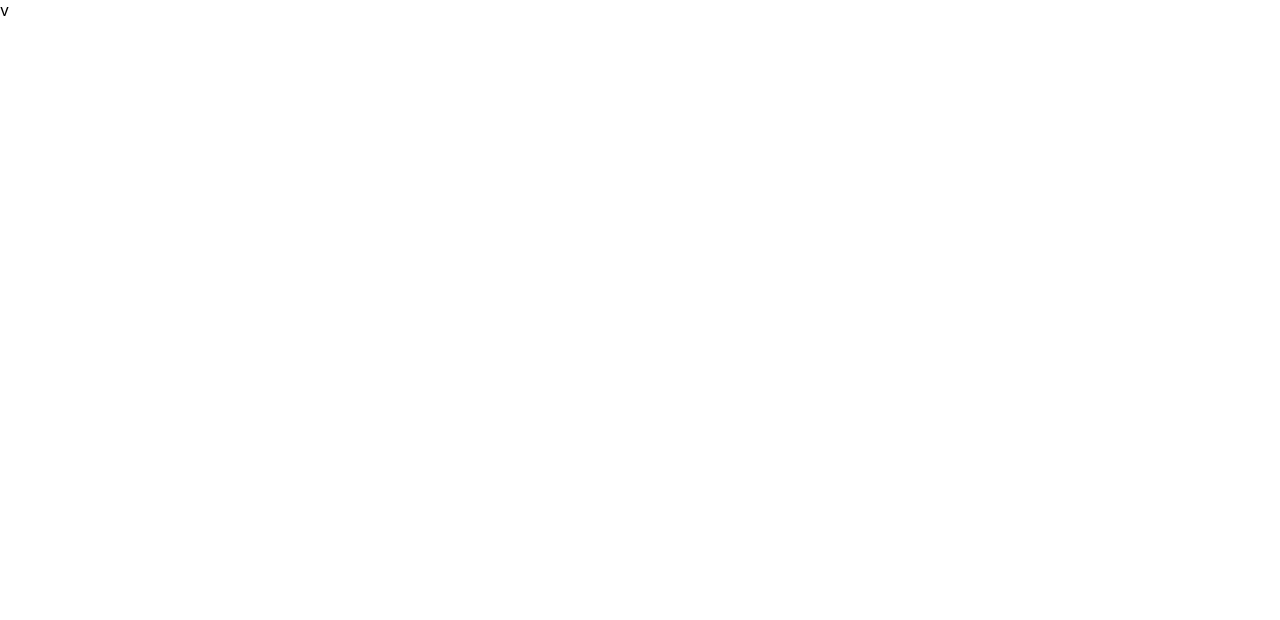
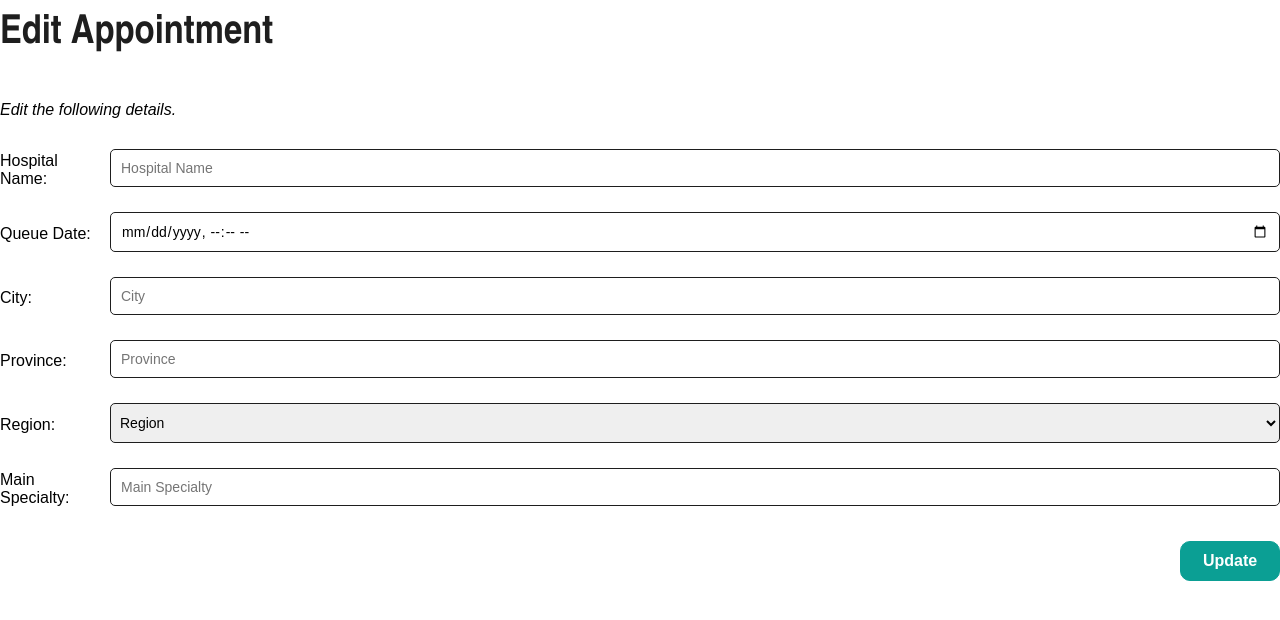
Before and after one commit to ennxxx/database-repo, a React (Create React App) app in the folder frontend/: page /edit in a window 1280 px wide. Shown: the top 620 px of the page. Built offline with nearby package versions, Linux system fonts and the light colour scheme.

Commit message:
feat: edit popup

```diff
--- a/frontend/src/App.css
+++ b/frontend/src/App.css
@@ -199,7 +199,19 @@
 
 /*  Popup */
 
-.popup-overlay {
+.add-popup-overlay {
+    position: fixed;
+    top: 0;
+    left: 0;
+    width: 100%;
+    height: 100%;
+    background-color: rgba(0, 0, 0, 0.5);
+    display: flex;
+    justify-content: center;
+    align-items: center;
+}
+
+.edit-popup-overlay {
     position: fixed;
     top: 0;
     left: 0;
--- a/frontend/src/pages/Add.jsx
+++ b/frontend/src/pages/Add.jsx
@@ -63,8 +63,6 @@ const Add = () => {
         }
     };
 
-    console.log(appt)
-
     return (
         <div className="add-record-form">
 
@@ -90,6 +88,7 @@ const Add = () => {
             <div className="input-container">
                 <label htmlFor="region">Region:</label>
                 <select id="region" onChange={handleRegion} name="RegionName" >
+                    <option value="" disabled selected>Region</option>
                     <option value="National Capital Region (NCR)">National Capital Region (NCR)</option>
                     <option value="Central Visayas (VII)">Central Visayas (VII)</option>
                     <option value="SOCCSKSARGEN (Cotabato Region) (XII)">SOCCSKSARGEN (Cotabato Region) (XII)</option>
--- a/frontend/src/pages/Appointments.jsx
+++ b/frontend/src/pages/Appointments.jsx
@@ -18,10 +18,24 @@ const AddPopup = ({ isOpen, onClose }) => {
     if (!isOpen) return null;
 
     return (
-        <div className="popup-overlay">
+        <div className="add-popup-overlay">
             <div className="popup">
                 <button className="close-btn" onClick={onClose}>X</button>
                 <Add />
+            </div>
+        </div>
+
+    )
+}
+
+const EditPopup = ({ isOpen, onClose }) => {
+    if (!isOpen) return null;
+
+    return (
+        <div className="edit-popup-overlay">
+            <div className="popup">
+                <button className="close-btn" onClick={onClose}>X</button>
+                <Edit />
             </div>
         </div>
 
@@ -35,7 +49,8 @@ const Appointments = () => {
     const [page, setPage] = useState(1);
     const [totalPages, setTotalPages] = useState(1);
     const [itemsPerPage, setItemsPerPage] = useState(10);
-    const [isPopupOpen, setIsPopupOpen] = useState(false);
+    const [isAddPopupOpen, setIsAddPopupOpen] = useState(false);
+    const [isEditPopupOpen, setIsEditPopupOpen] = useState(false);
 
     useEffect(() => {
         const fetchData = async () => {
@@ -93,8 +108,12 @@ const Appointments = () => {
         setPage(totalPages);
     };
 
-    const togglePopup = () => {
-        setIsPopupOpen(!isPopupOpen);
+    const toggleAddPopup = () => {
+        setIsAddPopupOpen(!isAddPopupOpen);
+    };
+
+    const toggleEditPopup = () => {
+        setIsEditPopupOpen(!isEditPopupOpen);
     };
 
     return (
@@ -123,8 +142,8 @@ const Appointments = () => {
                     )}
                 </div>
                 <div className="button">
-                    <button className="add-record-btn" onClick={togglePopup}>Add Record</button>
-                    <AddPopup isOpen={isPopupOpen} onClose={togglePopup} />
+                    <button className="add-record-btn" onClick={toggleAddPopup}>Add Record</button>
+                    <AddPopup isOpen={isAddPopupOpen} onClose={toggleAddPopup} />
                 </div>
             </div>
 
@@ -145,7 +164,7 @@ const Appointments = () => {
                     {appts.map((appt) => (
                         <tr key={appt.apptid}>
                             <td>
-                                <button className="edit-button">
+                                <button className="edit-button" onClick={toggleEditPopup}>
                                     <PiPencilSimpleLine />
                                 </button>
                             </td>
@@ -160,6 +179,8 @@ const Appointments = () => {
                     ))}
                 </tbody>
             </table>
+
+            <EditPopup isOpen={isEditPopupOpen} onClose={toggleEditPopup} />
 
             <div className="navigate">
                 <div className="navigate-content">
--- a/frontend/src/pages/Edit.jsx
+++ b/frontend/src/pages/Edit.jsx
@@ -1,9 +1,88 @@
-import React from 'react'
+import React, { useState, useEffect } from 'react';
+import '../App.css';
+import axios from 'axios';
 
-const Edit = () => {
+const Edit = ({ appointment }) => {
+    const [appt, setAppt] = useState({ ...appointment });
+
+    useEffect(() => {
+        setAppt({ ...appointment });
+    }, [appointment]);
+
+    const handleChange = (e) => {
+        const { name, value } = e.target;
+
+        if (name === "QueueDate") {
+            const formattedDateTime = new Date(value).toISOString().slice(0, 19).replace('T', ' ');
+            setAppt(prev => ({ ...prev, [name]: formattedDateTime }));
+        } else {
+            setAppt(prev => ({ ...prev, [name]: value }));
+        }
+    };
+
+    const handleRegion = (e) => {
+        setAppt(prev => ({ ...prev, RegionName: e.target.value }));
+    }
+
+    const handleUpdateRecord = async (e) => {
+        e.preventDefault();
+        try {
+            await axios.put(`http://localhost:8800/central/${appt.apptid}`, appt, {
+                headers: {
+                    'Content-Type': 'application/json'
+                }
+            });
+            window.location.reload();
+        } catch (err) {
+            console.log(err);
+        }
+    };
+
     return (
-        <div>v</div>
-    )
-}
+        <div className="add-record-form">
+            <h1 className="title">Edit Appointment</h1>
+            <p className="instructions">Edit the following details.</p>
+            <div className="input-container">
+                <label htmlFor="hospitalName">Hospital Name:</label>
+                <input id="hospitalName" type="text" placeholder="Hospital Name" value={appt.hospitalname} onChange={handleChange} name="hospitalname" />
+            </div>
+            <div className="input-container">
+                <label htmlFor="queueDate">Queue Date:</label>
+                <input id="queueDate" type="datetime-local" placeholder="Queue Date" value={appt.QueueDate} onChange={handleChange} name="QueueDate" />
+            </div>
+            <div className="input-container">
+                <label htmlFor="city">City:</label>
+                <input id="city" type="text" placeholder="City" value={appt.City} onChange={handleChange} name="City" />
+            </div>
+            <div className="input-container">
+                <label htmlFor="province">Province:</label>
+                <input id="province" type="text" placeholder="Province" value={appt.Province} onChange={handleChange} name="Province" />
+            </div>
+            <div className="input-container">
+                <label htmlFor="region">Region:</label>
+                <select id="region" onChange={handleRegion} name="RegionName" value={appt.RegionName}>
+                    <option value="" disabled selected>Region</option>
+                    <option value="National Capital Region (NCR)">National Capital Region (NCR)</option>
+                    <option value="Central Visayas (VII)">Central Visayas (VII)</option>
+                    <option value="SOCCSKSARGEN (Cotabato Region) (XII)">SOCCSKSARGEN (Cotabato Region) (XII)</option>
+                    <option value="CALABARZON (IV-A)">CALABARZON (IV-A)</option>
+                    <option value="Northern Mindanao (X)">Northern Mindanao (X)</option>
+                    <option value="IIlocos Region (I)">Ilocos Region (I)</option>
+                    <option value="Bicol Region (V)">Bicol Region (V)</option>
+                    <option value="Eastern Visayas (VIII)">Eastern Visayas (VIII)</option>
+                    <option value="Western Visayas (VI)">Western Visayas (VI)</option>
+                    <option value="Central Luzon (III)">Central Luzon (III)</option>
+                </select>
+            </div>
+            <div className="input-container">
+                <label htmlFor="mainSpecialty">Main Specialty:</label>
+                <input id="mainSpecialty" type="text" placeholder="Main Specialty" value={appt.mainspecialty} onChange={handleChange} name="mainspecialty" />
+            </div>
+            <div className="button">
+                <button className="submit-btn" onClick={handleUpdateRecord}>Update</button>
+            </div>
+        </div>
+    );
+};
 
-export default Edit
+export default Edit;
```
Also changed, not shown: 2 other files (tests, documents, lock files or other folders).
